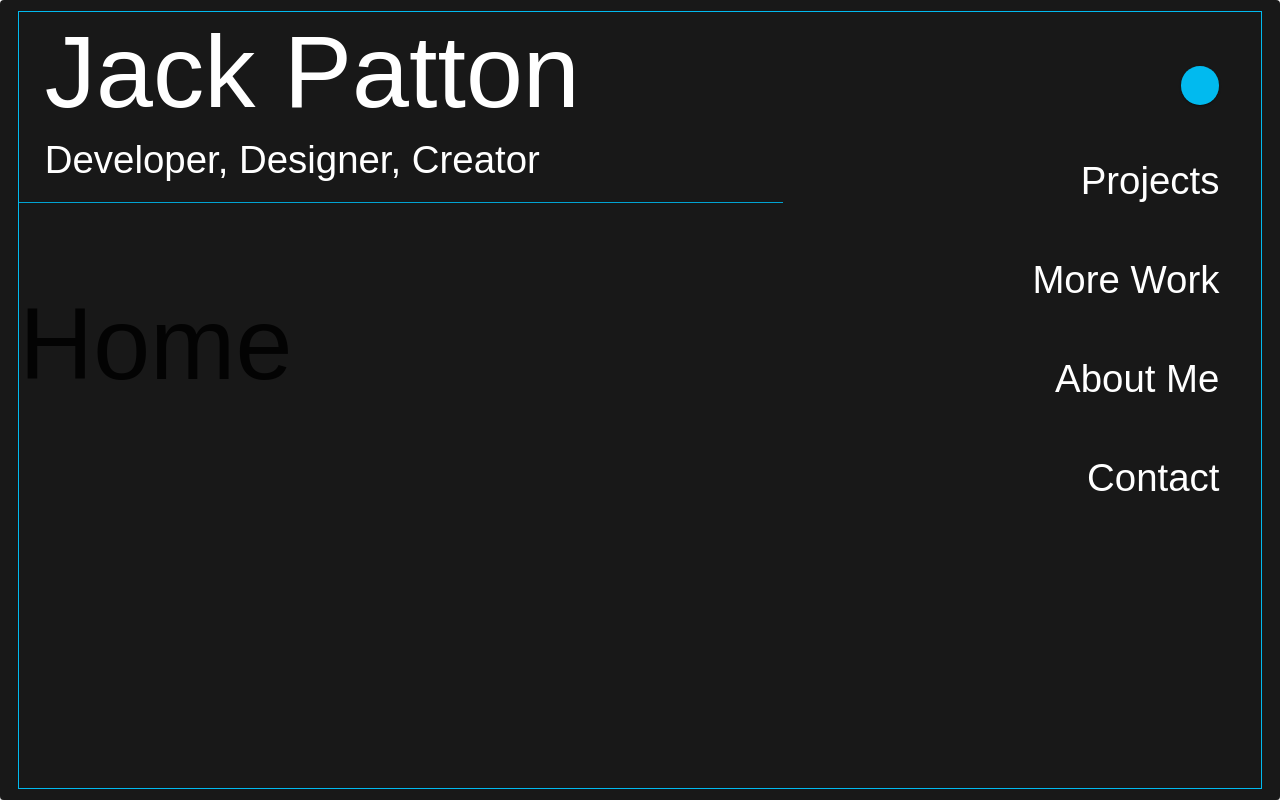
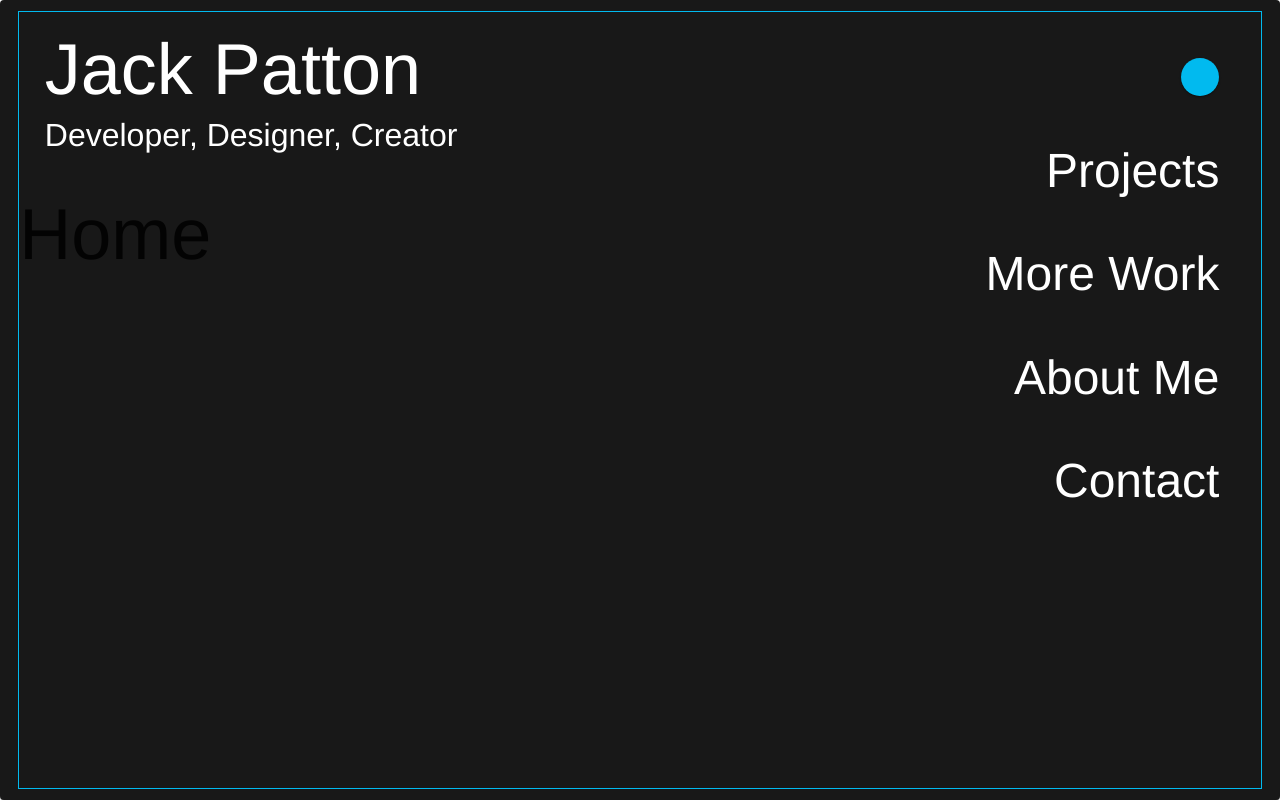
Before and after one commit to jackpatton19/website, a React (Create React App) app: page / in a window 1280 px wide. Built offline with nearby package versions, Linux system fonts and the light colour scheme.

Commit message:
Fixes with sizing, fonts and navbar

```diff
--- a/src/App.js
+++ b/src/App.js
@@ -7,6 +7,7 @@ import Grid from '@mui/system/Unstable_Grid';
 import { createTheme, ThemeProvider } from '@mui/material/styles';
 import Navbar from "./components/Navbar.js";
 import CurrentPage from "./components/CurrentPage.js";
+import HelveticaThin from "./fonts/Helvetica-Thin.ttf";
 
 const myTheme = createTheme({
     primary: {
@@ -16,23 +17,35 @@ const myTheme = createTheme({
       main: "#01BAEF",
     },
     typography: {
-      fontFamily: 'sans-serif',
+      fontFamily: 'Helvetica Neue',
       h1: {
-        '@media (max-width:800px)': {
-          fontSize: '4rem',
+        '@media (max-width:1000px)': {
+          fontSize: '2.5rem',
+          fontWeight: 100,
         },
-        fontSize: '8vw',
+        fontSize: '4.5rem',
+        fontWeight: 100,
       },
       h2: {
-        fontSize: '7vw',
+        '@media (max-width:1000px)': {
+          fontSize: '1.5rem',
+          fontWeight: 100,
+        },
+        fontSize: '3rem',
+        fontWeight: 100,
       },
       h3: {
-        fontSize: '3vw',
+        '@media (max-width:1000px)': {
+          fontSize: '1rem',
+          fontWeight: 100,
+        },
+        fontSize: '2rem',
+        fontWeight: 100,
       },
       p: {
         fontSize: '1rem',
       }
-    }
+    },
 });
 
 
@@ -61,6 +74,7 @@ function App() {
         borderColor: myTheme.secondary.main,
         width: "97vw",
         height: "97vh",
+        overflow: "auto",
       }}>
         <Grid container
         sx={{
@@ -71,18 +85,21 @@ function App() {
             sx={{
               display: "flex",
               flexDirection: "column",
+              justifyContent: "flex-start",
               height: "100%",
             }}>
               <Grid item xs={12}
               sx={{
-                height: "35%",
-                marginBottom: 0
+                height: "20%",
+                marginBottom: 0,
+                paddingTop: "15px",
               }}>
                 <Typography variant="h1"
                 sx={{
                   color: "white",
                   marginBottom: "0.5vw",
                   marginLeft: "2vw",
+                  transition: "font-size 0.3s ease-out"
                 }}>
                   Jack Patton
                 </Typography>
@@ -91,12 +108,13 @@ function App() {
                   color: "white",
                   marginBottom: "1.5vw",
                   marginLeft: "2vw",
+                  transition: "font-size 0.3s ease-out"
                 }}>
                   Developer, Designer, Creator
                 </Typography>
-                <Divider sx={{backgroundColor:myTheme.secondary.main, marginRight: "5vw"}}></Divider>
+
               </Grid>
-              <Grid ref={componentRef} item xs={12} sx={{height: "60%"}}>
+              <Grid ref={componentRef} item xs={12} sx={{height: "80%", paddingTop: "25px"}}>
                 <CurrentPage pageName={currentPage}></CurrentPage>
               </Grid>
             </Grid>
--- a/src/components/AboutNavbar.js
+++ b/src/components/AboutNavbar.js
@@ -1,9 +1,11 @@
 import { React, useState, useEffect } from 'react';
 import { Box, useTheme} from '@mui/system';
 import Button from '@mui/material/Button';
-import { NoEncryption } from '@mui/icons-material';
+import { ThemeContext } from '@emotion/react';
 
 function AboutNavbar({pageChanger, mainPage, mainPageChanger}) {
+
+    const myTheme = useTheme();
 
     const handlePage = (newPage) => {
         pageChanger(newPage);
@@ -21,19 +23,34 @@ function AboutNavbar({pageChanger, mainPage, mainPageChanger}) {
             border: 0
         }}>
             <Button variant="outlined" sx={{
-                width: "60%",
+                width: "30%",
                 height: "20%",
-                borderRadius: "10px",
+                borderRadius: "20px",
+                "&:hover": {
+                  width: "60%",
+                  borderRadius: "10px"
+                },
+                transition: "border-radius 0.5s ease-out, width 0.5s ease-in-out"
             }} onClick={() => {handlePage("education")}}>Education</Button>
             <Button variant="outlined" sx={{
-                width: "60%",
+                width: "30%",
                 height: "20%",
-                borderRadius: "10px",
+                borderRadius: "20px",
+                "&:hover": {
+                  width: "60%",
+                  borderRadius: "10px"
+                },
+                transition: "border-radius 0.5s ease-out, width 0.5s ease-in-out"
             }} onClick={() => {handlePage("experience")}}>Experience</Button>
             <Button variant="outlined" sx={{
-                width: "60%",
+                width: "30%",
                 height: "20%",
-                borderRadius: "10px",
+                borderRadius: "20px",
+                "&:hover": {
+                  width: "60%",
+                  borderRadius: "10px"
+                },
+                transition: "border-radius 0.5s ease-out, width 0.5s ease-in-out"
             }} onClick={() => {handlePage("skills")}}>Skills</Button>
 
         </Box>
--- a/src/components/Navbar.js
+++ b/src/components/Navbar.js
@@ -94,7 +94,7 @@ function Navbar({page, pageChanger}) {
                         }}></Paper>
                         </Box>
                     ) : (
-                        <Typography variant="h3" align="right" onClick={() => {handlePage("home")}} sx={{ color: "white", transition: "font-size 0.3s ease-out", "&:hover": { fontSize: "3.5vw"}}}>Home</Typography>
+                        <Typography variant="h2" align="right" onClick={() => {handlePage("home")}} sx={{ color: "white", transition: "font-size 0.3s ease-out", "&:hover": { fontSize: "3.5vw"}}}>Home</Typography>
                     )}
                 </Grid>
                 <Grid item sx={12}>
@@ -108,7 +108,7 @@ function Navbar({page, pageChanger}) {
                         }}></Paper>
                         </Box>
                     ) : (
-                        <Typography variant="h3" align="right" onClick={() => {handlePage("projects")}} sx={{color: "white", transition: "font-size 0.3s ease-out", "&:hover": { fontSize: "3.5vw"}}}>Projects</Typography>
+                        <Typography variant="h2" align="right" onClick={() => {handlePage("projects")}} sx={{color: "white", transition: "font-size 0.3s ease-out", "&:hover": { fontSize: "3.5vw"}}}>Projects</Typography>
                     )}
                 </Grid>
                 <Grid item sx={12}>
@@ -122,7 +122,7 @@ function Navbar({page, pageChanger}) {
                         }}></Paper>
                         </Box>
                     ) : (
-                        <Typography variant="h3" align="right" onClick={() => {handlePage("more")}} sx={{color: "white", transition: "font-size 0.3s ease-out", "&:hover": { fontSize: "3.5vw"}}}>More Work</Typography>
+                        <Typography variant="h2" align="right" onClick={() => {handlePage("more")}} sx={{color: "white", transition: "font-size 0.3s ease-out", "&:hover": { fontSize: "3.5vw"}}}>More Work</Typography>
                     )}
                 </Grid>
                 <Grid item sx={12}>
@@ -136,7 +136,7 @@ function Navbar({page, pageChanger}) {
                         }}></Paper>
                         </Box>
                     ) : (
-                        <Typography variant="h3" align="right" onClick={() => {handlePage("about")}} sx={{color: "white", transition: "font-size 0.3s ease-out", "&:hover": { fontSize: "3.5vw"}}}>About Me</Typography>
+                        <Typography variant="h2" align="right" onClick={() => {handlePage("about")}} sx={{color: "white", transition: "font-size 0.3s ease-out", "&:hover": { fontSize: "3.5vw"}}}>About Me</Typography>
                     )}
                 </Grid>
                 <Grid item sx={12}>
@@ -150,7 +150,7 @@ function Navbar({page, pageChanger}) {
                         }}></Paper>
                         </Box>
                     ) : (
-                        <Typography variant="h3" align="right" onClick={() => {handlePage("contact")}} sx={{color: "white", transition: "font-size 0.3s ease-out", "&:hover": { fontSize: "3.5vw"}}}>Contact</Typography>
+                        <Typography variant="h2" align="right" onClick={() => {handlePage("contact")}} sx={{color: "white", transition: "font-size 0.3s ease-out", "&:hover": { fontSize: "3.5vw"}}}>Contact</Typography>
                     )}
                 </Grid>
             </Grid>
```
Also changed, not shown: src/fonts/Helvetica-Thin.ttf (added).
